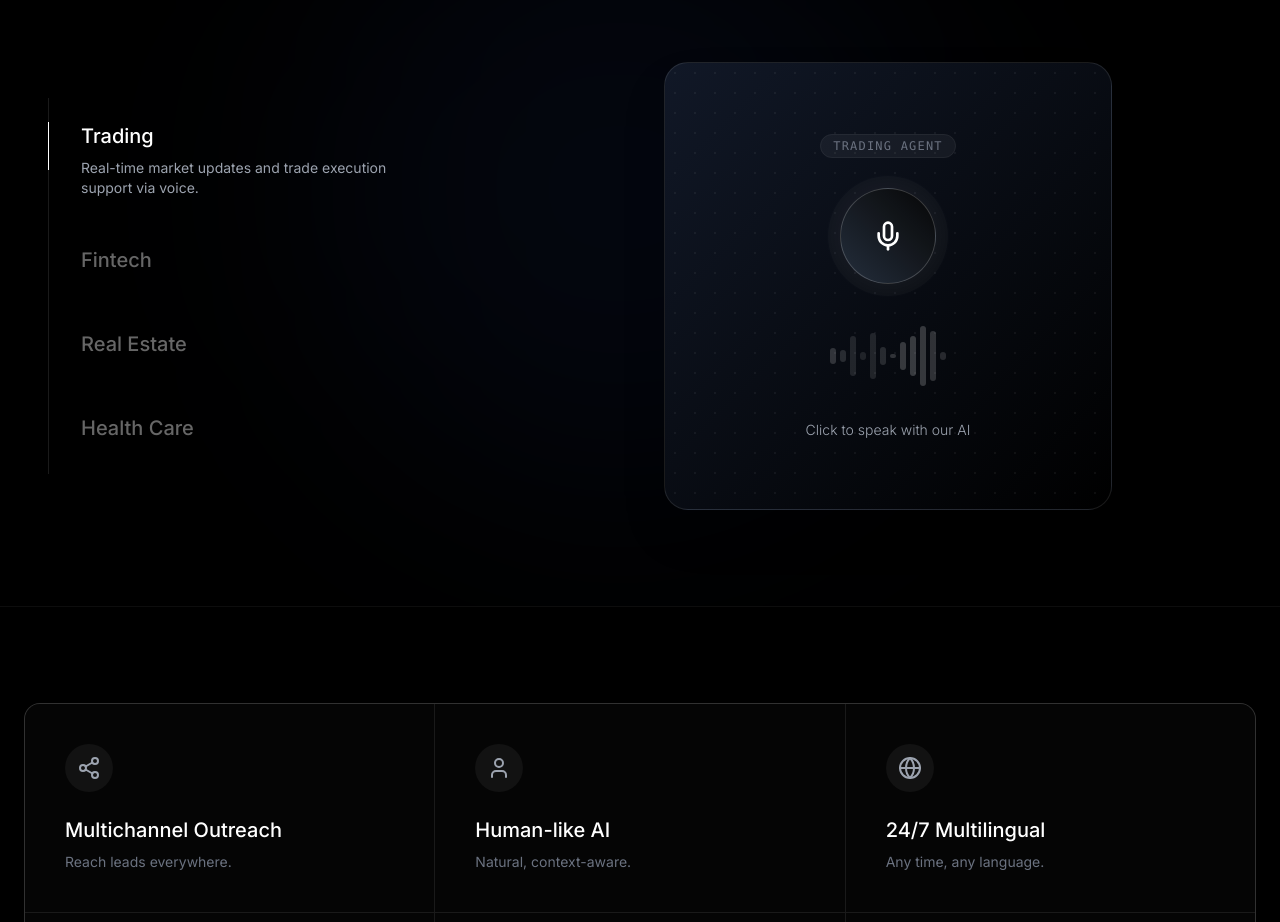
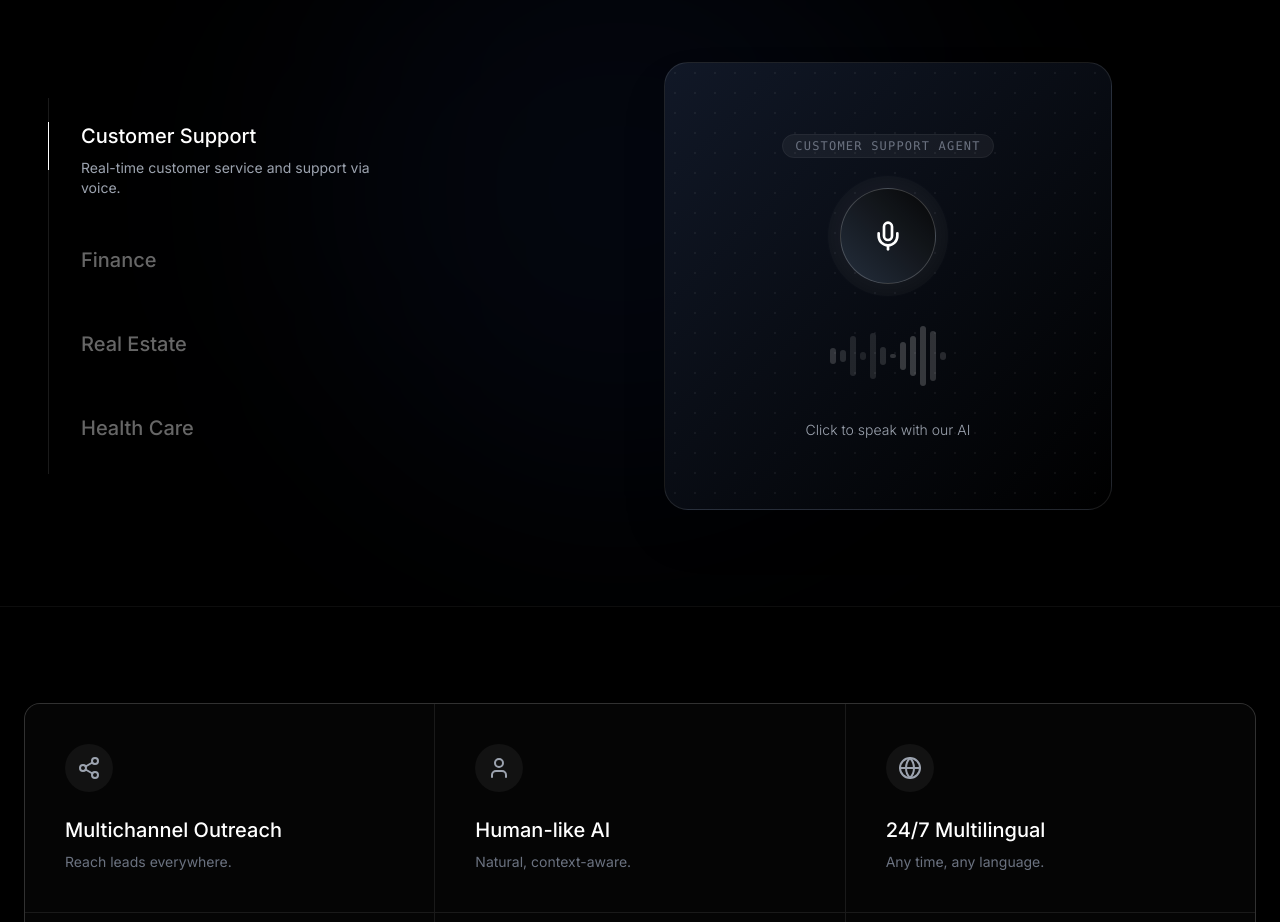
Before and after one commit to Owlflow-AI/Zeba-Website, a React (Vite) app: page / in a window 1280 px wide. Shown: the part 1940-2862 px from the top of the page. Built offline with nearby package versions, Linux system fonts and the light colour scheme; a web font is replaced by a local one.

Commit message:
Updated Navbar.tsx

```diff
--- a/components/Navbar.tsx
+++ b/components/Navbar.tsx
@@ -74,12 +74,12 @@ const Navbar: React.FC = () => {
                 >
                   <div className="p-2">
                     <a href="#solutions" onClick={handleDropdownLinkClick} className="flex items-center gap-3 px-4 py-3 rounded-lg hover:bg-white/5 transition-colors group">
-                      <div className="w-8 h-8 rounded-lg bg-blue-500/10 flex items-center justify-center text-blue-400 text-xs">Tr</div>
-                      <span className="text-sm text-gray-300 group-hover:text-white">Trading</span>
+                      <div className="w-8 h-8 rounded-lg bg-blue-500/10 flex items-center justify-center text-blue-400 text-xs">CS</div>
+                      <span className="text-sm text-gray-300 group-hover:text-white">Customer Support</span>
                     </a>
                     <a href="#solutions" onClick={handleDropdownLinkClick} className="flex items-center gap-3 px-4 py-3 rounded-lg hover:bg-white/5 transition-colors group">
                       <div className="w-8 h-8 rounded-lg bg-green-500/10 flex items-center justify-center text-green-400 text-xs">Fi</div>
-                      <span className="text-sm text-gray-300 group-hover:text-white">Fintech</span>
+                      <span className="text-sm text-gray-300 group-hover:text-white">Finance</span>
                     </a>
                     <a href="#solutions" onClick={handleDropdownLinkClick} className="flex items-center gap-3 px-4 py-3 rounded-lg hover:bg-white/5 transition-colors group">
                       <div className="w-8 h-8 rounded-lg bg-orange-500/10 flex items-center justify-center text-orange-400 text-xs">Re</div>
--- a/components/Solutions.tsx
+++ b/components/Solutions.tsx
@@ -3,11 +3,11 @@ import { LayoutGrid, Mic, Activity, ArrowRight, Play } from 'lucide-react';
 import ScrollReveal from './ScrollReveal';
 
 const Solutions: React.FC = () => {
-  const [activeTab, setActiveTab] = useState('trading');
+  const [activeTab, setActiveTab] = useState('customersupport');
 
   const tabs = [
-    { id: 'trading', label: 'Trading', description: 'Real-time market updates and trade execution support via voice.' },
-    { id: 'fintech', label: 'Fintech', description: 'Secure account management, fraud alerts, and transaction history.' },
+    { id: 'customersupport', label: 'Customer Support', description: 'Real-time customer service and support via voice.' },
+    { id: 'finance', label: 'Finance', description: 'Secure account management, fraud alerts, and transaction history.' },
     { id: 'realestate', label: 'Real Estate', description: 'Qualify leads, schedule viewings, and answer property queries instantly.' },
     { id: 'healthcare', label: 'Health Care', description: 'Patient intake, appointment scheduling, and post-care follow-ups.' },
   ];
```
